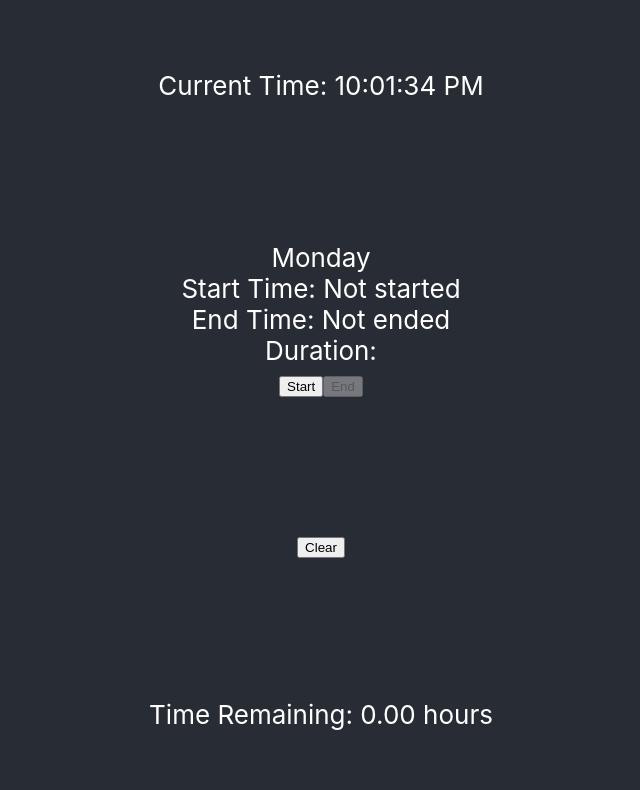
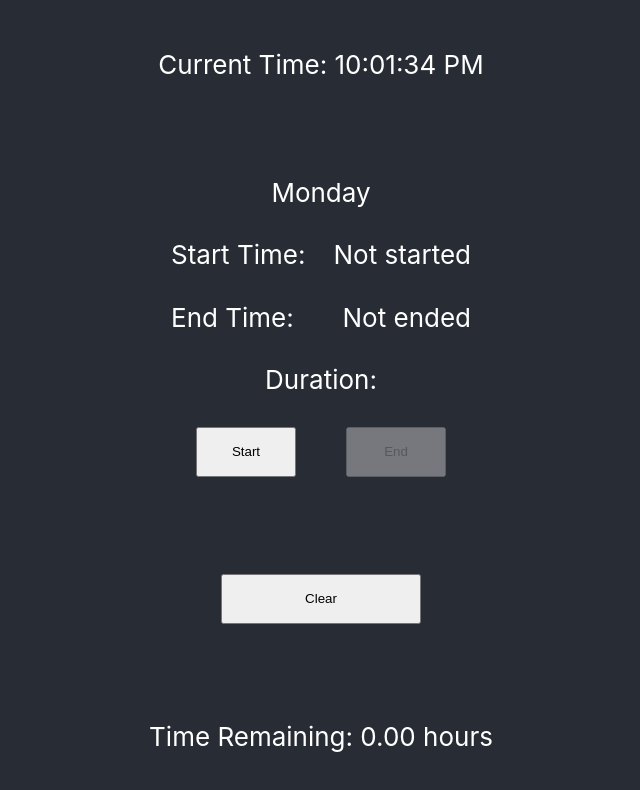
Before and after one commit to kyletucci/Time-Clock-Project, a React (Create React App) app in the folder time-clock-project/: page / in a window 1280 px wide. Shown: the top 790 px of the page, without its empty margins (319-959 px from the left). Built offline with nearby package versions, Linux system fonts and the light colour scheme.

Commit message:
Added styled components to App and TimeClock

```diff
--- a/time-clock-project/package.json
+++ b/time-clock-project/package.json
@@ -9,6 +9,7 @@
     "react": "^18.2.0",
     "react-dom": "^18.2.0",
     "react-scripts": "5.0.1",
+    "styled-components": "^5.3.6",
     "web-vitals": "^2.1.4"
   },
   "scripts": {
--- a/time-clock-project/src/App.js
+++ b/time-clock-project/src/App.js
@@ -1,6 +1,12 @@
 import React, { useState, useEffect } from 'react';
 import './App.css';
 import TimeClock from './components/TimeClock'
+import styled from 'styled-components'
+
+const StyledClear = styled.button`
+height: 50px;
+width: 200px;
+`
 
 function App() {
   const [currentTime, setCurrentTime] = useState(new Date());
@@ -79,7 +85,7 @@ function App() {
       <div className='time-clock--container'>
         <div className='time-clock--current'>Current Time: {currentTime.toLocaleTimeString()}</div>
         <TimeClock dayOfWeek='Monday' currentTime={currentTime} startTime={startTime} endTime={endTime} duration={duration} handleStartClick={handleStartClick} handleEndClick={handleEndClick}/>
-        <button onClick={handleClear}>Clear</button>
+        <StyledClear onClick={handleClear}>Clear</StyledClear>
         <div>Time Remaining: {(timeRemaining / (1000 * 60 * 60)).toFixed(2)} hours</div>
         {startTime && getFinalTime()}
       </div>
--- a/time-clock-project/src/components/TimeClock.js
+++ b/time-clock-project/src/components/TimeClock.js
@@ -1,4 +1,23 @@
 import React from 'react';
+import styled from 'styled-components'
+
+const StyledTimeClock = styled.div`
+    display: flex;
+    flex-direction: column;
+    justify-content: space-between;
+    width: 300px;
+    height: 300px;
+  `
+
+  const StyledRow = styled.div`
+    display: flex;
+    justify-content: space-between;
+  `
+  const StyledButton = styled.button`
+    width: 100px;
+    height: 50px;
+    margin: 0 auto;
+  `
 
 function TimeClock({ dayOfWeek, currentTime, startTime, endTime, duration, handleStartClick, handleEndClick }){
 
@@ -11,18 +30,26 @@ function TimeClock({ dayOfWeek, currentTime, startTime, endTime, duration, handl
   }
 
   return (
-    <div>
+    <StyledTimeClock>
       <div>{dayOfWeek && dayOfWeek}</div>
-      <div>Start Time: {startTime ? startTime : 'Not started'}</div>
-      <div>End Time: {endTime ? endTime : 'Not ended'}</div>
+      <StyledRow>
+        <div>Start Time: </div>
+        <div>{startTime ? startTime : 'Not started'}</div>
+      </StyledRow>
+      <StyledRow>
+        <div>End Time: </div>
+        <div>{endTime ? endTime : 'Not ended'}</div>
+      </StyledRow>
       <div>Duration: {duration && `${duration.toFixed(2)} hours`}</div>
-      <button onClick={handleStartClick} disabled={startTime}>
-        Start
-      </button>
-      <button onClick={handleEndClick} disabled={!startTime || endTime}>
-        End
-      </button>
-    </div>
+      <StyledRow>
+        <StyledButton onClick={handleStartClick} disabled={startTime}>
+          Start
+        </StyledButton>
+        <StyledButton onClick={handleEndClick} disabled={!startTime || endTime}>
+          End
+        </StyledButton>
+      </StyledRow>
+    </StyledTimeClock>
   );
 };
 
```
Also changed, not shown: 1 other file (tests, documents, lock files or other folders).
